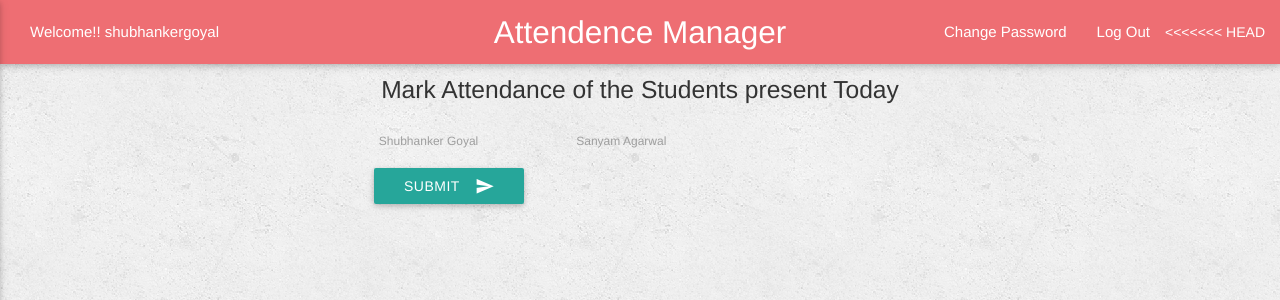
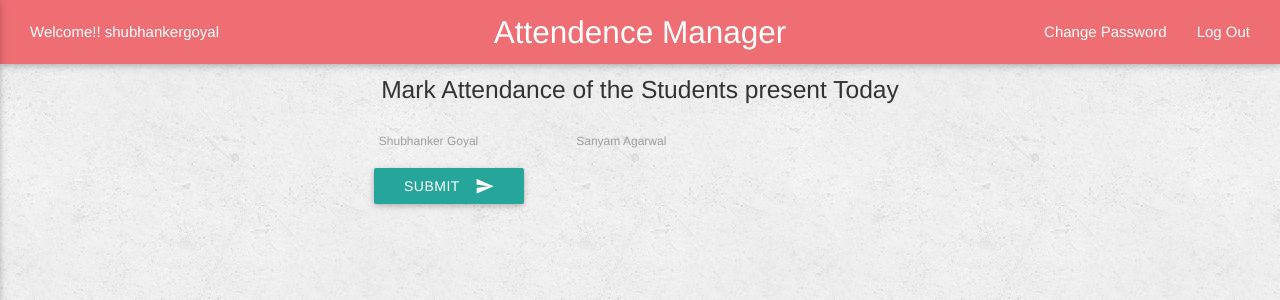
Before and after one commit to shubh1710/attendence-manager, a Django app: page /attend/14/mark_attendence/ in a window 1280 px wide. Shown: the top 300 px of the page. Run offline with Django 3.2, Linux system fonts and the light colour scheme; a user stored in the database is signed in; data comes from the database, SQL or seed files in the repository; both versions use the stored data as it was after the commit; some libraries are stand-ins or nearby versions.

Commit message:
fixed bugs

```diff
--- a/attend/templates/attend/base-account.html
+++ b/attend/templates/attend/base-account.html
@@ -29,7 +29,6 @@
         <li><a href="{% url 'attend:home' %}">Welcome!! {{username}}</a></li>
       </ul>
       <ul id="nav-mobile" class="right hide-on-med-and-down">
-<<<<<<< HEAD
       <li><a href="{% url 'attend:changepassword' %}">Change Password</a></li>
       <li><a href="{% url 'attend:logout' %}">Log Out</a></li>
 		  </ul>
@@ -37,13 +36,6 @@
          <li><a href="{% url 'attend:home' %}">Welcome!! {{username}}</a></li>
          <li><a href="{% url 'attend:changepassword' %}">Change Password</a></li>
 		     <li><a href="{% url 'attend:logout' %}">Log Out</a></li>
-=======
-		<li><a href="{% url 'attend:logout' %}">Log Out</a></li>
-      </ul>
-      <ul class="side-nav" id="mobile-demo">
-         <li><a href="{% url 'attend:home' %}">Welcome!! {{username}}</a></li>
-		<li><a href="{% url 'attend:logout' %}">Log Out</a></li>
->>>>>>> 0e68a81a51af6a9027cfab27691852197cfd43dc
       </ul>
     </div>
     </div>
```
Also changed, not shown: db.sqlite3.
